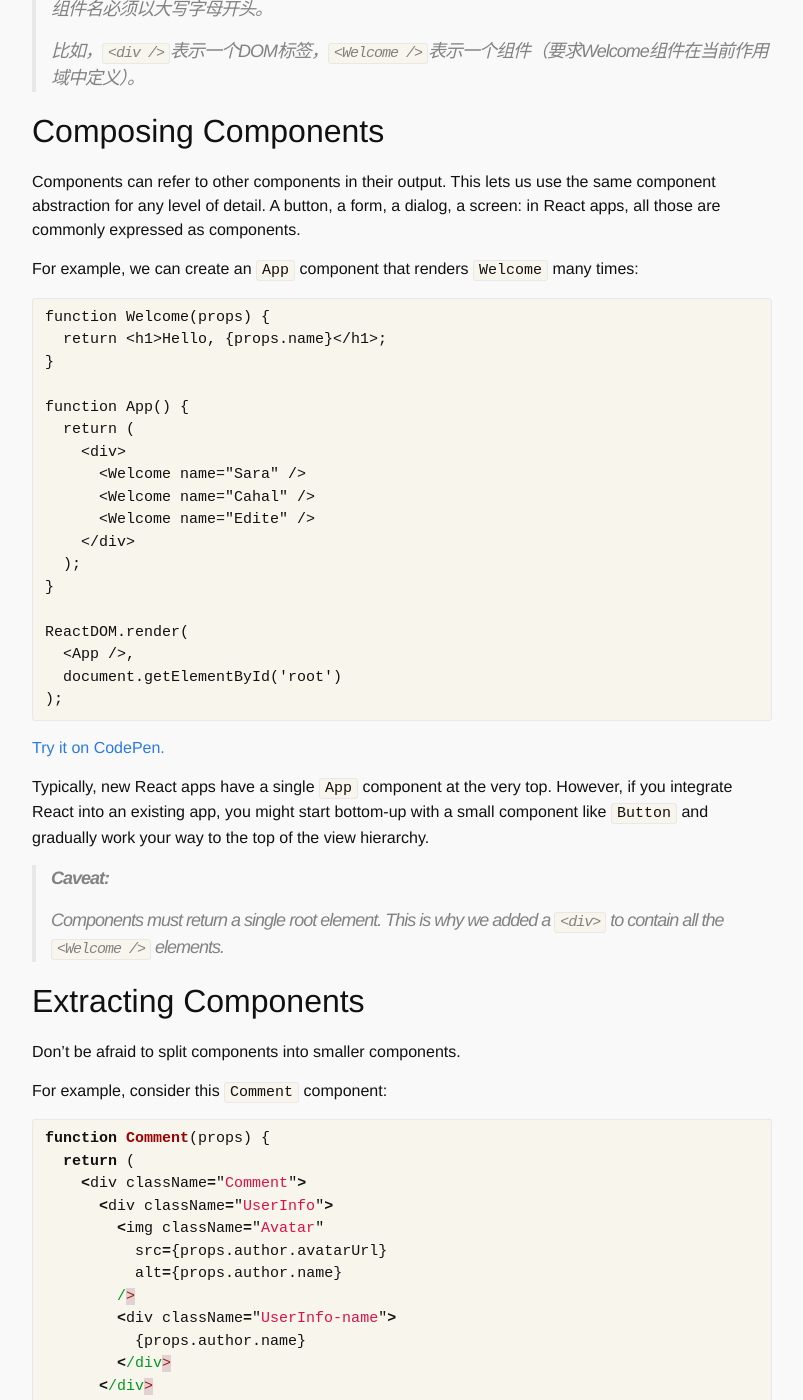
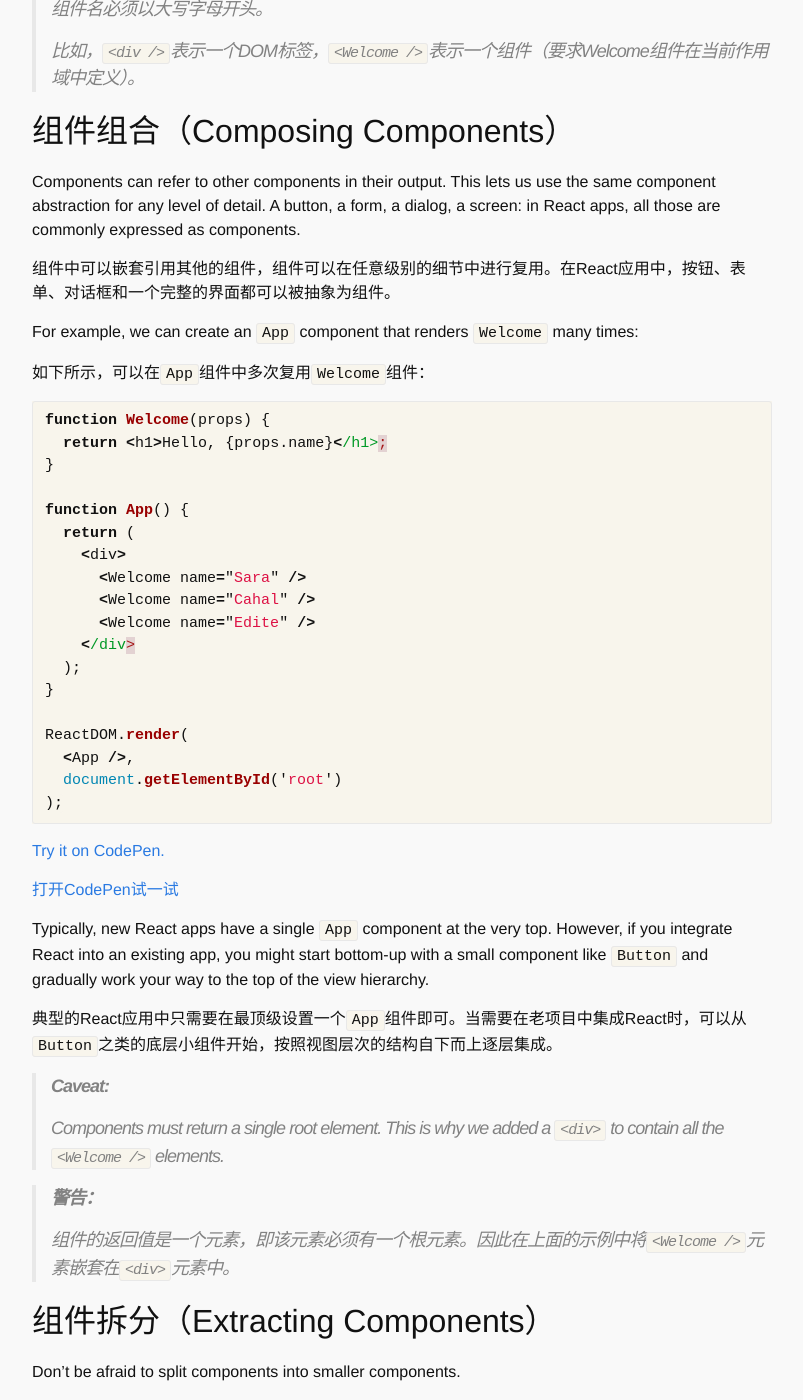
Before and after one commit to testudy/testudy.github.io, a Jekyll site: the page built from tech/_posts/2016-12-14-react-5-components-and-props.md, in a window 1280 px wide and 1400 px high, scrolled down 2673 px. Shown: the whole window, without its empty margins (238-1041 px from the left). Built offline with Jekyll 4.4.1, drawn with Linux system fonts in a browser that asks for light colours; comment, search, counter and statistics services are not loaded; some of the changed text lies outside the part shown.

Commit message:
初步翻译完成components-and-props

````diff
--- a/tech/_posts/2016-12-14-react-5-components-and-props.md
+++ b/tech/_posts/2016-12-14-react-5-components-and-props.md
@@ -6,7 +6,7 @@ tags: 原创 技术 翻译 React
 
 Components let you split the UI into independent, reusable pieces, and think about each piece in isolation.
 
-可以将UI拆分成独立可重用的组件，并对每一个组件进行独立思考。
+可以将UI拆分成独立可重用的组件，以对每一个组件进行独立思考。
 
 Conceptually, components are like JavaScript functions. They accept arbitrary inputs (called "props") and return React elements describing what should appear on the screen.
 
@@ -30,7 +30,7 @@ This function is a valid React component because it accepts a single "props" obj
 
 You can also use an [ES6 class](https://developer.mozilla.org/en/docs/Web/JavaScript/Reference/Classes) to define a component:
 
-也可以使用[ES6 class](https://developer.mozilla.org/zh-CN/docs/Web/JavaScript/Reference/Classes)的形式定义定义组件：
+也可以使用[ES6类](https://developer.mozilla.org/zh-CN/docs/Web/JavaScript/Reference/Classes)的形式定义定义组件：
 
 ```js
 class Welcome extends React.Component {
@@ -116,13 +116,17 @@ Let's recap what happens in this example:
 >
 > 比如，`<div />`表示一个DOM标签，`<Welcome />`表示一个组件（要求Welcome组件在当前作用域中定义）。
 
-## Composing Components
+## 组件组合（Composing Components）
 
 Components can refer to other components in their output. This lets us use the same component abstraction for any level of detail. A button, a form, a dialog, a screen: in React apps, all those are commonly expressed as components.
 
+组件中可以嵌套引用其他的组件，组件可以在任意级别的细节中进行复用。在React应用中，按钮、表单、对话框和一个完整的界面都可以被抽象为组件。
+
 For example, we can create an `App` component that renders `Welcome` many times:
 
-```js{8-10}
+如下所示，可以在`App`组件中多次复用`Welcome`组件：
+
+```js
 function Welcome(props) {
   return <h1>Hello, {props.name}</h1>;
 }
@@ -145,17 +149,29 @@ ReactDOM.render(
 
 [Try it on CodePen.](http://codepen.io/gaearon/pen/KgQKPr?editors=0010)
 
+[打开CodePen试一试](http://codepen.io/gaearon/pen/KgQKPr?editors=0010)
+
 Typically, new React apps have a single `App` component at the very top. However, if you integrate React into an existing app, you might start bottom-up with a small component like `Button` and gradually work your way to the top of the view hierarchy.
+
+典型的React应用中只需要在最顶级设置一个`App`组件即可。当需要在老项目中集成React时，可以从`Button`之类的底层小组件开始，按照视图层次的结构自下而上逐层集成。
 
 >**Caveat:**
 >
 >Components must return a single root element. This is why we added a `<div>` to contain all the `<Welcome />` elements.
 
-## Extracting Components
+> **警告：**
+>
+> 组件的返回值是一个元素，即该元素必须有一个根元素。因此在上面的示例中将`<Welcome />`元素嵌套在`<div>`元素中。
+
+## 组件拆分（Extracting Components）
 
 Don't be afraid to split components into smaller components.
 
+不要害怕将组件拆分成更小的组件。
+
 For example, consider this `Comment` component:
+
+如下例所示，看看这个`Comment`组件：
 
 ```js
 function Comment(props) {
@@ -183,13 +199,21 @@ function Comment(props) {
 
 [Try it on CodePen.](http://codepen.io/gaearon/pen/VKQwEo?editors=0010)
 
+[打开CodePen试一试](http://codepen.io/gaearon/pen/VKQwEo?editors=0010)
+
 It accepts `author` (an object), `text` (a string), and `date` (a date) as props, and describes a comment on a social media website.
+
+这个组件的props包含`author`（对象），`text`（字符串）和`date`（日期）三个字段，作为社交网站上的一个评论模块。
 
 This component can be tricky to change because of all the nesting, and it is also hard to reuse individual parts of it. Let's extract a few components from it.
 
+上述组件结构较复杂难于维护，其中的个别部分也难于复用。接下来尝试从其中拆分出一些更小的组件。
+
 First, we will extract `Avatar`:
 
-```js{3-6}
+第一步，拆分出`Avatar`组件：
+
+```js
 function Avatar(props) {
   return (
     <img className="Avatar"
@@ -202,9 +226,15 @@ function Avatar(props) {
 
 The `Avatar` doesn't need to know that it is being rendered inside a `Comment`. This is why we have given its prop a more generic name: `user` rather than `author`.
 
+拆分出来的`Avatar`组件不需要限制自身只在`Comment`组件中渲染。因此，将其属性名`author`调整为一个更通用的名字`user`。
+
 We recommend naming props from the component's own point of view rather than the context in which it is being used.
 
+建议属性命名优先从组件自身的通用角度考虑，避免将属性名和其使用的上下文过度相关联。
+
 We can now simplify `Comment` a tiny bit:
+
+现在可以对`Comment`组件完成第一步小简化：
 
 ```js{5}
 function Comment(props) {
@@ -229,7 +259,9 @@ function Comment(props) {
 
 Next, we will extract a `UserInfo` component that renders an `Avatar` next to user's name:
 
-```js{3-8}
+下一步，拆分出`UserInfo`组件，在用户名前面渲染一个`Avatar`。
+
+```js
 function UserInfo(props) {
   return (
     <div className="UserInfo">
@@ -244,7 +276,9 @@ function UserInfo(props) {
 
 This lets us simplify `Comment` even further:
 
-```js{4}
+接下来可以进一步简化`Comment` 组件：
+
+```js
 function Comment(props) {
   return (
     <div className="Comment">
@@ -262,11 +296,17 @@ function Comment(props) {
 
 [Try it on CodePen.](http://codepen.io/gaearon/pen/rrJNJY?editors=0010)
 
+[打开CodePen试一试](http://codepen.io/gaearon/pen/rrJNJY?editors=0010)
+
 Extracting components might seem like grunt work at first, but having a palette of reusable components pays off in larger apps. A good rule of thumb is that if a part of your UI is used several times (`Button`, `Panel`, `Avatar`), or is complex enough on its own (`App`, `FeedStory`, `Comment`), it is a good candidate to be a reusable component.
 
-## Props are Read-Only
+初步看组件拆分是一个体力活，但随着组件的不断拆分会逐渐形成一个可以在构建更大型App中直接使用的组件库。一个比较好的实践经验是：如果一个常见UI多次出现（比如`Button`，`Panel`，`Avatar`），或者一个组件本身过于复杂（比如`App`，`FeedStory`，`Comment`），这时都建议拆分成更小的可复用组件。
+
+## 只读属性（Props are Read-Only）
 
 Whether you declare a component [as a function or a class](#functional-and-class-components), it must never modify its own props. Consider this `sum` function:
+
+使用[函数形式或类形式](#functional-and-class-components)定义组件，都禁止在内部修改其属性值。比如下面的`sum`函数：
 
 ```js
 function sum(a, b) {
@@ -276,7 +316,11 @@ function sum(a, b) {
 
 Such functions are called ["pure"](https://en.wikipedia.org/wiki/Pure_function) because they do not attempt to change their inputs, and always return the same result for the same inputs.
 
+这样的函数被称为[“纯函数”](https://zh.wikipedia.org/wiki/纯函数)，在其内部不修改输入值，对同样的输入总是返回相同的输出。
+
 In contrast, this function is impure because it changes its own input:
+
+下面这个例子不属于纯函数，在函数内部修改了输入值：
 
 ```js
 function withdraw(account, amount) {
@@ -286,6 +330,12 @@ function withdraw(account, amount) {
 
 React is pretty flexible but it has a single strict rule:
 
+React非常灵活，但其严格要求一条：
+
 **All React components must act like pure functions with respect to their props.**
 
+**所有组件的行为必须符合纯函数的要求，在其内部禁止改变属性值。**
+
 Of course, application UIs are dynamic and change over time. In the [next section](/react/docs/state-and-lifecycle.html), we will introduce a new concept of "state". State allows React components to change their output over time in response to user actions, network responses, and anything else, without violating this rule.
+
+实际上，应用视图会随着时间动态变化。在[下一节](./state-and-lifecycle.html)会讲解一个新的概念“state”。在遵守纯函数要求的前提下，React组件通过state响应用户交互、网络返回和其他变化。
````
Also changed, not shown: other parts of tech/_posts/2016-12-14-react-5-components-and-props.md (+1 -1 lines).
